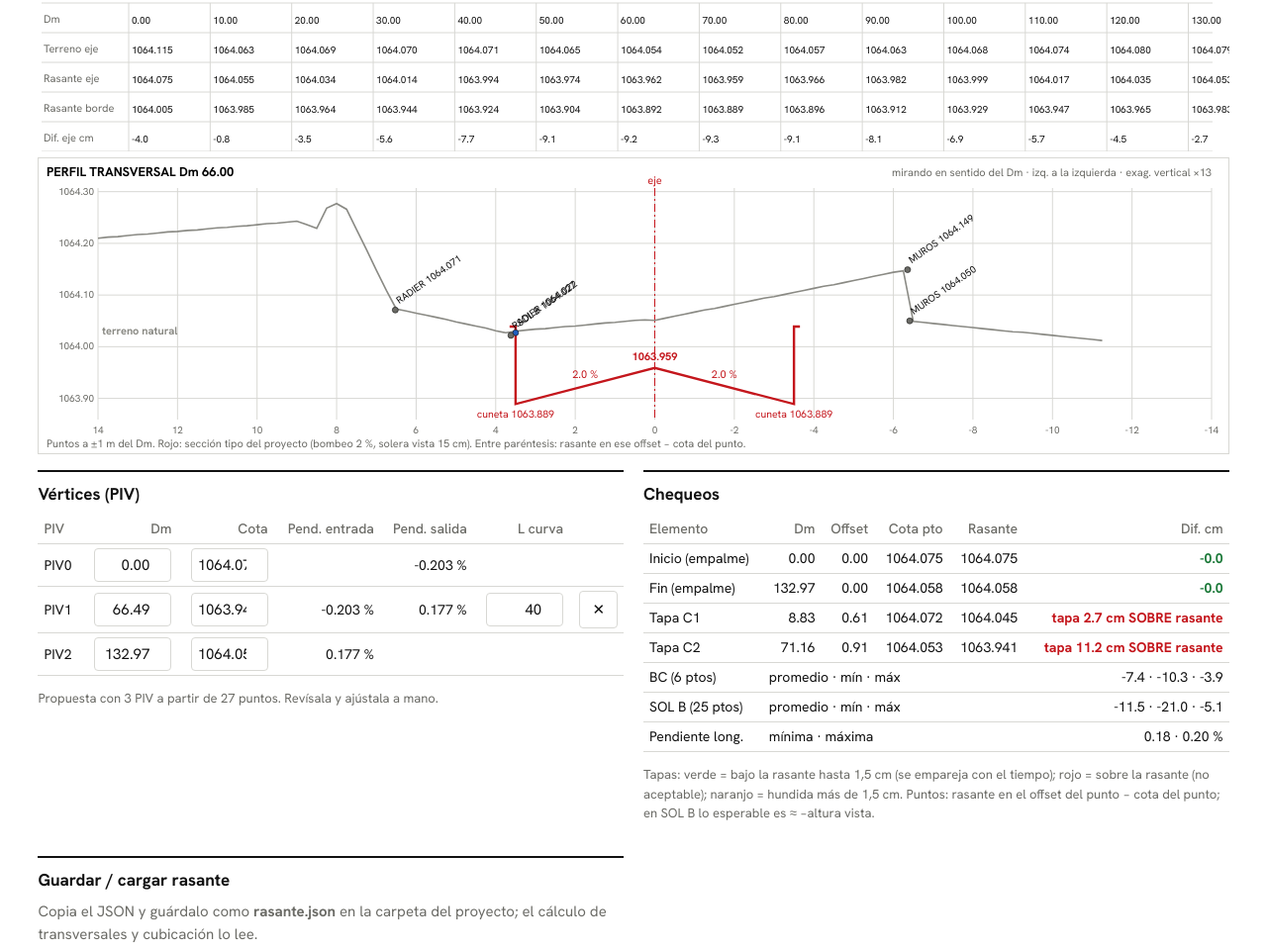
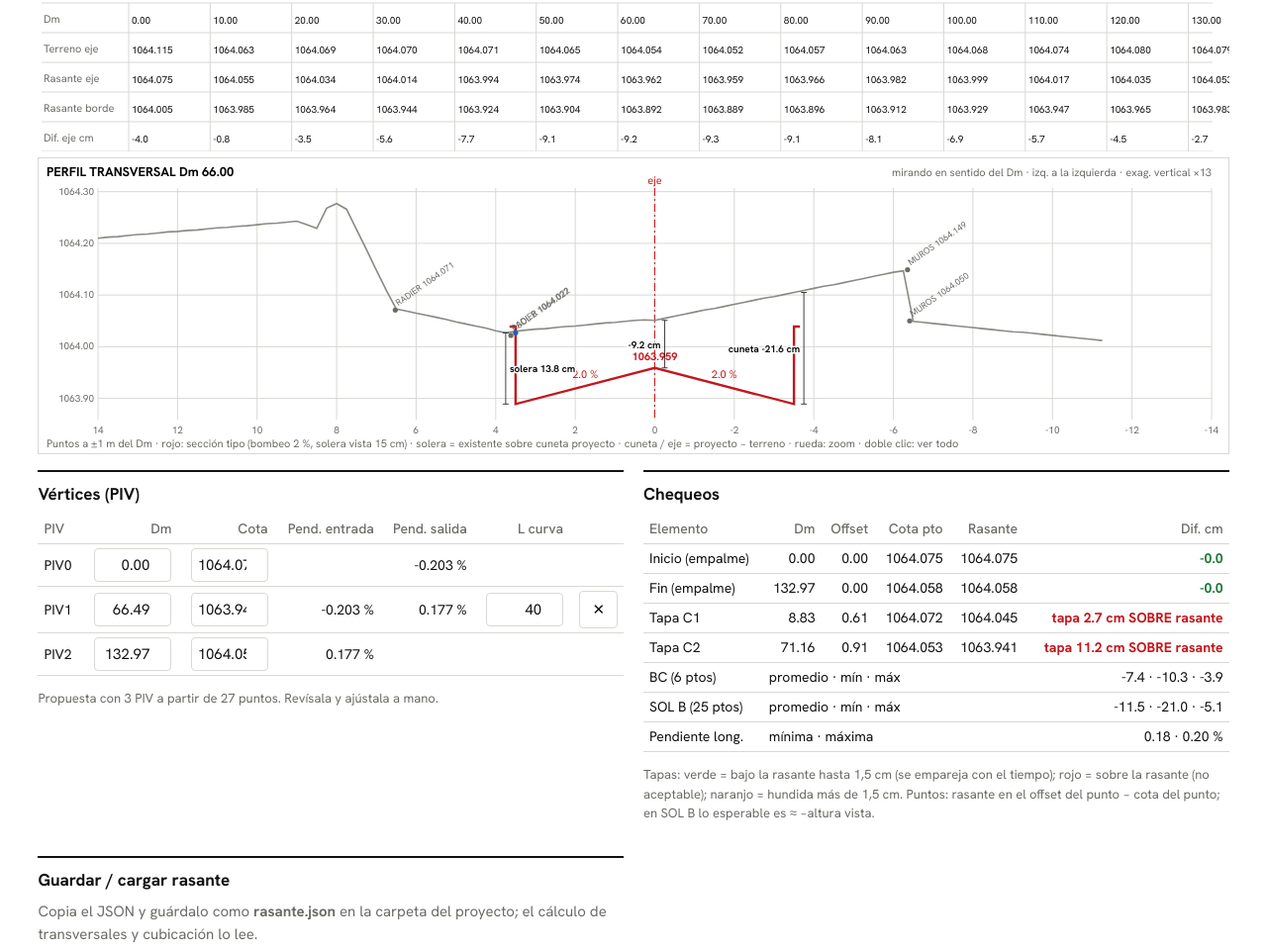
Before and after one commit to egm-ingenieria/MODELOS, a plain HTML site: page pavimentacion-nebraska/index.html in a window 1280 px wide. Shown: the part 897-1857 px from the top of the page at 99% size. Drawn offline with Linux system fonts and the light colour scheme.

Commit message:
Publicar pavimentacion-nebraska - transversal con cotas de diferencia y zoom
Co-Authored-By: Claude Opus 5.5 <noreply@anthropic.com>
Claude-Session: https://claude.ai/code/session_01PsmqnQo8eZWmoW9dCcDEVY

```diff
--- a/pavimentacion-nebraska/index.html
+++ b/pavimentacion-nebraska/index.html
@@ -279,7 +279,7 @@ function drawPlan(){
   o+=`</g><text x="6" y="16" font-size="12" fill="var(--mut)">PLANTA</text>`;
   plan.innerHTML=o; plan._PY=PY; plan._vC=vC; plan._sx=sx;
 }
-let cur=null, secS=null;
+let cur=null, secS=null, SO0=null, SO1=null;   // ventana de offsets del transversal (zoom)
 const sec=$("sec");
 function drawSec(){
   const W=sec.clientWidth, H=sec.clientHeight; if(!W||!H) return;
@@ -287,11 +287,13 @@ function drawSec(){
   if(!D.secc){ sec.innerHTML=""; return; }
   const i=Math.max(0,Math.min(D.secc.z.length-1,Math.round(s/D.secc.ds))), offs=D.secc.offs, zt=D.secc.z[i];
   const ss=i*D.secc.ds, rev=(+$("revel").value||0)/100;
-  const near=D.puntos.filter(p=>Math.abs(p.s-ss)<=1.0 && Math.abs(p.o)<=offs[offs.length-1]);
-  const zs=zt.filter(v=>v!=null).concat(near.map(p=>p.z));
+  if(SO0==null){ SO0=offs[0]; SO1=offs[offs.length-1]; }
+  const near=D.puntos.filter(p=>Math.abs(p.s-ss)<=1.0 && p.t!=="CAMARA" && p.o>=SO0 && p.o<=SO1);
+  const camN=D.camaras.filter(c=>Math.abs(c.s-ss)<=1.5);
+  const zs=zt.filter((v,k)=>v!=null&&offs[k]>=SO0&&offs[k]<=SO1).concat(near.map(p=>p.z), camN.map(c=>c.z));
   let zr=null; if(piv.length>=2){ zr=cota(ss); zs.push(zr-B*SA, zr+rev); }
   let z0=Math.min(...zs)-0.03, z1=Math.max(...zs)+0.03;
-  const mL=60,mR=16,mT=30,mB=34, o0=offs[0], o1=offs[offs.length-1];
+  const mL=60,mR=16,mT=30,mB=34, o0=SO0, o1=SO1;
   const sx=(W-mL-mR)/(o1-o0); const ex=Math.max(1,Math.round(((H-mT-mB)/(z1-z0))/sx)); const sy=sx*ex;
   const zc=(z0+z1)/2; z1=zc+(H-mT-mB)/sy/2; z0=zc-(H-mT-mB)/sy/2;
   // el lado izquierdo del eje (+o, norte) se dibuja a la IZQUIERDA, como mirando en el sentido del Dm
@@ -301,19 +303,32 @@ function drawSec(){
   const stz=[0.01,0.02,0.05,0.1,0.2].find(v=>(z1-z0)/v<=8)||0.5;
   for(let z=Math.ceil(z0/stz)*stz;z<=z1;z+=stz) g+=`<line x1="${mL}" x2="${W-mR}" y1="${PY(z)}" y2="${PY(z)}" stroke="var(--rule)"/><text x="${mL-4}" y="${PY(z)+3}" text-anchor="end" font-size="10" fill="var(--mut)">${z.toFixed(2)}</text>`;
   g+=`<line x1="${PX(0)}" x2="${PX(0)}" y1="${mT}" y2="${H-mB}" stroke="var(--ras)" stroke-dasharray="8 3 2 3"/><text x="${PX(0)}" y="${mT-4}" text-anchor="middle" font-size="11" fill="var(--ras)">eje</text>`;
+  g+=`<defs><clipPath id="cps"><rect x="${mL}" y="${mT-20}" width="${W-mL-mR}" height="${H-mT-mB+20}"/></clipPath></defs><g clip-path="url(#cps)">`;
   g+=`<polyline fill="none" stroke="var(--ter)" stroke-width="1.6" points="${offs.map((o,k)=>zt[k]==null?"":PX(o)+","+PY(zt[k])).filter(Boolean).join(" ")}"/>`;
-  g+=`<text x="${PX(o1)+4}" y="${PY(zt.find(v=>v!=null))-6}" font-size="11" fill="var(--ter)" font-weight="700">terreno natural</text>`;
+  const terrO=o=>{ let k=offs.findIndex(q=>q>=o); if(k<=0) return zt[0]; const a=zt[k-1],b=zt[k]; if(a==null||b==null) return a??b; return a+(b-a)*(o-offs[k-1])/(offs[k]-offs[k-1]); };
   if(zr!=null){ const zb=zr-B*SA;
     const pr=[[SA+0.15,zb+rev],[SA,zb+rev],[SA,zb],[0,zr],[-SA,zb],[-SA,zb+rev],[-SA-0.15,zb+rev]];
     g+=`<polyline fill="none" stroke="var(--ras)" stroke-width="2.4" points="${pr.map(q=>PX(q[0])+","+PY(q[1])).join(" ")}"/>`;
     g+=`<text x="${PX(SA/2)}" y="${PY((zr+zb)/2)-8}" text-anchor="middle" font-size="11" fill="var(--ras)">${(B*100).toFixed(1)} %</text><text x="${PX(-SA/2)}" y="${PY((zr+zb)/2)-8}" text-anchor="middle" font-size="11" fill="var(--ras)">${(B*100).toFixed(1)} %</text>`;
     g+=`<text x="${PX(0)}" y="${PY(zr)-8}" text-anchor="middle" font-size="11" font-weight="700" fill="var(--ras)">${f3(zr)}</text>`;
-    g+=`<text x="${PX(SA)}" y="${PY(zb)+14}" text-anchor="middle" font-size="10.5" fill="var(--ras)">cuneta ${f3(zb)}</text><text x="${PX(-SA)}" y="${PY(zb)+14}" text-anchor="middle" font-size="10.5" fill="var(--ras)">cuneta ${f3(zb)}</text>`; }
-  for(const p of near){ const x=PX(p.o), y=PY(p.z), c=p.t==="CAMARA"?"var(--acc)":(p.t==="BC"||p.t.startsWith("SOL")?"var(--bor)":"var(--mut)");
-    let txt=`${esc(p.t)} ${f3(p.z)}`;
-    if(zr!=null&&Math.abs(p.o)<=SA&&(p.t==="CAMARA"||p.t==="BC")){ const d=(zr-B*Math.abs(p.o)-p.z)*100; txt+=` (rasante ${d>=0?"+":""}${d.toFixed(1)} cm)`; }
-    g+=`<circle cx="${x}" cy="${y}" r="${p.t==="CAMARA"?5:3}" fill="${c}" stroke="var(--ink)" stroke-width=".6"/><text transform="translate(${x+4},${y-6}) rotate(-35)" font-size="10" fill="var(--ink)">${txt}</text>`; }
-  g+=`<text x="8" y="${H-6}" font-size="11" fill="var(--mut)">Puntos a ±1 m del Dm. Rojo: sección tipo del proyecto (bombeo ${(B*100).toFixed(0)} %, solera vista ${Math.round(rev*100)} cm). Entre paréntesis: rasante en ese offset − cota del punto.</text>`;
+    // cotas de diferencia (pequeñas): solera existente vs cuneta proyecto, rasante vs terreno en eje
+    const dimV=(o,za,zb2,txt)=>{ const x=PX(o)+(o>0?-10:10), y1=PY(za), y2=PY(zb2);
+      g+=`<line x1="${x}" x2="${x}" y1="${y1}" y2="${y2}" stroke="var(--ink)" stroke-width=".8"/><line x1="${x-3}" x2="${x+3}" y1="${y1}" y2="${y1}" stroke="var(--ink)" stroke-width=".8"/><line x1="${x-3}" x2="${x+3}" y1="${y2}" y2="${y2}" stroke="var(--ink)" stroke-width=".8"/>`;
+      g+=`<text x="${x+(o>0?4:-4)}" y="${(y1+y2)/2+4}" text-anchor="${o>0?"start":"end"}" font-size="10" font-weight="700" fill="var(--ink)" paint-order="stroke" stroke="var(--bg)" stroke-width="3">${txt}</text>`; };
+    for(const lado of [1,-1]){
+      const sol=near.filter(p=>(p.t==="SOL B"||p.t==="SOLERA")&&p.o*lado>0&&Math.abs(Math.abs(p.o)-SA)<0.6).sort((a,b)=>Math.abs(Math.abs(a.o)-SA)-Math.abs(Math.abs(b.o)-SA))[0];
+      if(sol){ const h=(sol.z-zb)*100; dimV(lado*SA,sol.z,zb,`solera ${h.toFixed(1)} cm`); }
+      else { const zt2=terrO(lado*SA); if(zt2!=null){ const dd=(zb-zt2)*100; dimV(lado*SA,zt2,zb,`cuneta ${dd>=0?"+":""}${dd.toFixed(1)} cm`); } } }
+    const zt0=terrO(0); if(zt0!=null){ const dd=(zr-zt0)*100; dimV(-0.001,zr,zt0,`${dd>=0?"+":""}${dd.toFixed(1)} cm`); } }
+  for(const p of near){ const x=PX(p.o), y=PY(p.z), c=(p.t==="BC"||p.t.startsWith("SOL")?"var(--bor)":"var(--mut)");
+    g+=`<circle cx="${x}" cy="${y}" r="2.6" fill="${c}"><title>${esc(p.t)} ${esc(p.n)} · ${f3(p.z)}</title></circle><text transform="translate(${x+3},${y-4}) rotate(-35)" font-size="9" fill="var(--mut)">${esc(p.t)} ${f3(p.z)}</text>`; }
+  for(const c of camN){ const x=PX(c.o), y=PY(c.z);   // una cámara = un símbolo (aunque tenga varios puntos)
+    let txt=`Cámara ${esc(c.nombre)} tapa ${f3(c.z)}`;
+    if(zr!=null){ const zrc=zr-B*Math.abs(c.o), d=(zrc-c.z)*100; txt+= d< -0.05 ? ` · ${(-d).toFixed(1)} cm SOBRE rasante` : ` · ${d.toFixed(1)} cm bajo rasante`;
+      g+=`<line x1="${x-6}" x2="${x+6}" y1="${PY(zrc)}" y2="${PY(zrc)}" stroke="var(--ras)" stroke-width="2"/>`; }
+    g+=`<circle cx="${x}" cy="${y}" r="5" fill="var(--acc)" stroke="var(--ink)"/><text x="${x}" y="${y-10}" text-anchor="middle" font-size="10" font-weight="700" fill="${zr!=null&&(zr-B*Math.abs(c.o)-c.z)< -0.0005?"var(--bad)":"var(--ink)"}" paint-order="stroke" stroke="var(--bg)" stroke-width="3">${txt}</text>`; }
+  g+="</g>";
+  g+=`<text x="8" y="${H-6}" font-size="11" fill="var(--mut)">Puntos a ±1 m del Dm · rojo: sección tipo (bombeo ${(B*100).toFixed(0)} %, solera vista ${Math.round(rev*100)} cm) · solera = existente sobre cuneta proyecto · cuneta / eje = proyecto − terreno · rueda: zoom · doble clic: ver todo</text>`;
   sec.innerHTML=g;
 }
 function infoEn(s, pto){
@@ -399,6 +414,10 @@ svg.addEventListener("wheel", e=>{
 svg.addEventListener("click", e=>{ const r=svg.getBoundingClientRect(); secS=Xi(e.clientX-r.left); });
 plan.addEventListener("click", e=>{ const r=plan.getBoundingClientRect(); secS=Xi(e.clientX-r.left); });
 $("revel").addEventListener("change", draw);
+sec.addEventListener("wheel", e=>{ e.preventDefault(); const r=sec.getBoundingClientRect(), W=sec.clientWidth;
+  const o=SO1-((e.clientX-r.left)-60)/(W-76)*(SO1-SO0), f=e.deltaY>0?1.25:0.8, lim=D.secc.offs;
+  let a=o-(o-SO0)*f, b=o+(SO1-o)*f; if(b-a<1.5) return; SO0=Math.max(lim[0],a); SO1=Math.min(lim[lim.length-1],b); drawSec(); }, {passive:false});
+sec.addEventListener("dblclick", ()=>{ SO0=null; drawSec(); });
 $("bTodo").onclick=()=>{V0=0;V1=LARGO;draw();};
 document.querySelectorAll("#capas input").forEach(c=>c.onchange=()=>{cap[c.dataset.c]=c.checked;draw();});
 document.querySelectorAll(".tab").forEach(b=>b.onclick=()=>{
```
